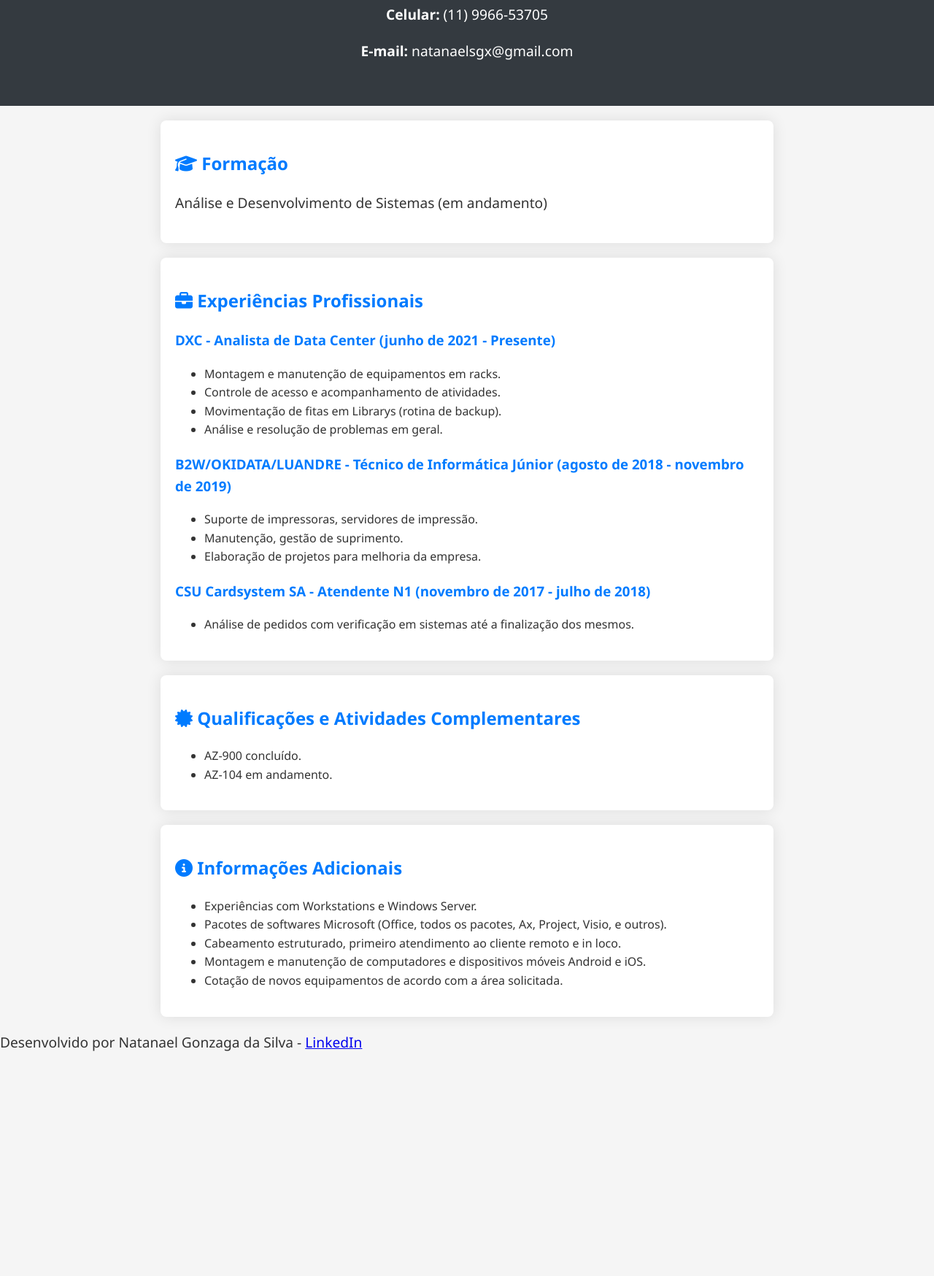
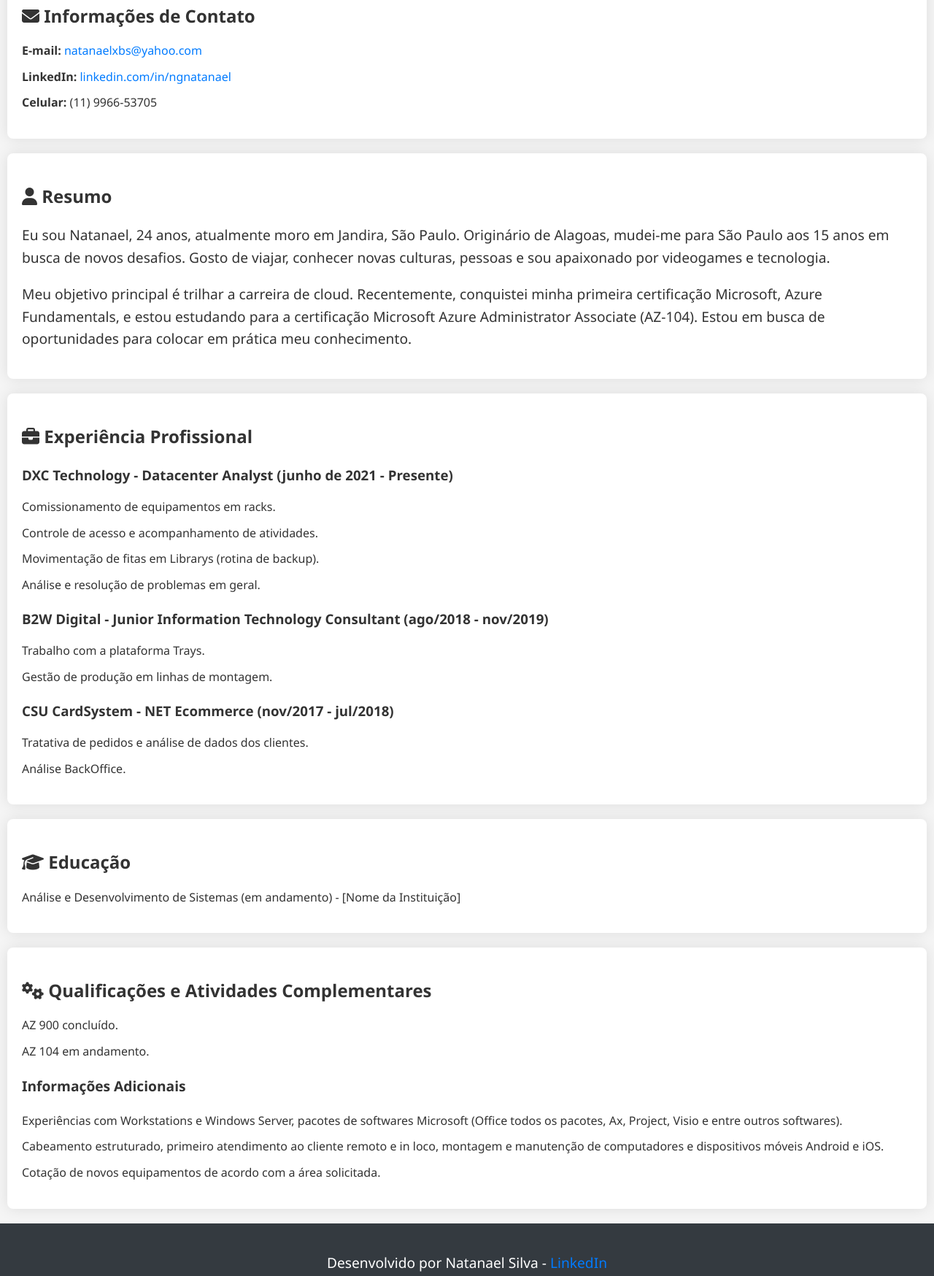
Before and after one commit to NgNatanael/portifolio-natanael, a plain HTML site: page index.html in a window 1280 px wide. Shown: the part 279-2027 px from the top of the page at 73% size. Before the commit the page ends 1741 px from the top, so only its background shows below. Drawn offline with Linux system fonts and the light colour scheme.

Commit message:
mudei a visualização e fiz algumas alterações

```diff
--- a/index.html
+++ b/index.html
@@ -3,32 +3,46 @@
 <head>
     <meta charset="UTF-8">
     <meta name="viewport" content="width=device-width, initial-scale=1.0">
-    <title>Natanael Gonzaga da Silva - Analista de Data Center</title>
     <link rel="stylesheet" href="style.css">
+    <title>Natanael Silva - Cloud Analyst</title>
 </head>
 <body>
 
 <header>
-    <h1>Natanael Gonzaga da Silva</h1>
-    <p>Brasileiro, solteiro, 24 anos</p>
-    <p>Jardim Patriarca, Jandira, SP</p>
-    <p><strong>LinkedIn:</strong> <a href="www.linkedin.com/in/ngnatanael" target="_blank">www.linkedin.com/in/ngnatanael</a></p>
-    <p><strong>Celular:</strong> (11) 9966-53705</p>
-    <p><strong>E-mail:</strong> natanaelsgx@gmail.com</p>
+    <h1>Natanael Silva</h1>
+    <p>Cloud Analyst em Preparação | Azure AZ-900 ✔ | Azure AZ-104</p>
 </header>
 
-<section class="education">
-    <h2><i class="fas fa-graduation-cap"></i> Formação</h2>
-    <p>Análise e Desenvolvimento de Sistemas (em andamento)</p>
+<section class="contact">
+    <h2><i class="fas fa-envelope"></i> Informações de Contato</h2>
+    <ul>
+        <li><strong>E-mail:</strong> <a href="mailto:natanaelxbs@yahoo.com">natanaelxbs@yahoo.com</a></li>
+        <li><strong>LinkedIn:</strong> <a href="https://www.linkedin.com/in/ngnatanael" target="_blank">linkedin.com/in/ngnatanael</a></li>
+        <li><strong>Celular:</strong> (11) 9966-53705</li>
+    </ul>
+</section>
+
+<section class="summary">
+    <h2><i class="fas fa-user"></i> Resumo</h2>
+    <p>
+        Eu sou Natanael, 24 anos, atualmente moro em Jandira, São Paulo. Originário de Alagoas,
+        mudei-me para São Paulo aos 15 anos em busca de novos desafios. Gosto de viajar, conhecer
+        novas culturas, pessoas e sou apaixonado por videogames e tecnologia.
+    </p>
+    <p>
+        Meu objetivo principal é trilhar a carreira de cloud. Recentemente, conquistei minha primeira
+        certificação Microsoft, Azure Fundamentals, e estou estudando para a certificação Microsoft Azure
+        Administrator Associate (AZ-104). Estou em busca de oportunidades para colocar em prática
+        meu conhecimento.
+    </p>
 </section>
 
 <section class="experience">
-    <h2><i class="fas fa-briefcase"></i> Experiências Profissionais</h2>
-
+    <h2><i class="fas fa-briefcase"></i> Experiência Profissional</h2>
     <div class="job">
-        <h3>DXC - Analista de Data Center (junho de 2021 - Presente)</h3>
+        <h3>DXC Technology - Datacenter Analyst (junho de 2021 - Presente)</h3>
         <ul>
-            <li>Montagem e manutenção de equipamentos em racks.</li>
+            <li>Comissionamento de equipamentos em racks.</li>
             <li>Controle de acesso e acompanhamento de atividades.</li>
             <li>Movimentação de fitas em Librarys (rotina de backup).</li>
             <li>Análise e resolução de problemas em geral.</li>
@@ -36,44 +50,47 @@
     </div>
 
     <div class="job">
-        <h3>B2W/OKIDATA/LUANDRE - Técnico de Informática Júnior (agosto de 2018 - novembro de 2019)</h3>
+        <h3>B2W Digital - Junior Information Technology Consultant (ago/2018 - nov/2019)</h3>
         <ul>
-            <li>Suporte de impressoras, servidores de impressão.</li>
-            <li>Manutenção, gestão de suprimento.</li>
-            <li>Elaboração de projetos para melhoria da empresa.</li>
+            <li>Trabalho com a plataforma Trays.</li>
+            <li>Gestão de produção em linhas de montagem.</li>
         </ul>
     </div>
 
     <div class="job">
-        <h3>CSU Cardsystem SA - Atendente N1 (novembro de 2017 - julho de 2018)</h3>
+        <h3>CSU CardSystem - NET Ecommerce (nov/2017 - jul/2018)</h3>
         <ul>
-            <li>Análise de pedidos com verificação em sistemas até a finalização dos mesmos.</li>
+            <li>Tratativa de pedidos e análise de dados dos clientes.</li>
+            <li>Análise BackOffice.</li>
         </ul>
     </div>
-
 </section>
 
-<section class="qualifications">
-    <h2><i class="fas fa-certificate"></i> Qualificações e Atividades Complementares</h2>
+<section class="education">
+    <h2><i class="fas fa-graduation-cap"></i> Educação</h2>
     <ul>
-        <li>AZ-900 concluído.</li>
-        <li>AZ-104 em andamento.</li>
+        <li>Análise e Desenvolvimento de Sistemas (em andamento) - [Nome da Instituição]</li>
     </ul>
 </section>
 
-<section class="additional-info">
-    <h2><i class="fas fa-info-circle"></i> Informações Adicionais</h2>
+<section class="skills">
+    <h2><i class="fas fa-cogs"></i> Qualificações e Atividades Complementares</h2>
     <ul>
-        <li>Experiências com Workstations e Windows Server.</li>
-        <li>Pacotes de softwares Microsoft (Office, todos os pacotes, Ax, Project, Visio, e outros).</li>
-        <li>Cabeamento estruturado, primeiro atendimento ao cliente remoto e in loco.</li>
-        <li>Montagem e manutenção de computadores e dispositivos móveis Android e iOS.</li>
+        <li>AZ 900 concluído.</li>
+        <li>AZ 104 em andamento.</li>
+    </ul>
+    <p><strong>Informações Adicionais</strong></p>
+    <ul>
+        <li>Experiências com Workstations e Windows Server, pacotes de softwares Microsoft (Office todos os pacotes, Ax, Project, Visio e entre outros softwares).</li>
+        <li>Cabeamento estruturado, primeiro atendimento ao cliente remoto e in loco, montagem e manutenção de computadores e dispositivos móveis Android e iOS.</li>
         <li>Cotação de novos equipamentos de acordo com a área solicitada.</li>
     </ul>
 </section>
 
+<!-- Adicione outras seções como Projetos Pessoais, Certificações, etc., conforme necessário -->
+
 <footer>
-    <p>Desenvolvido por Natanael Gonzaga da Silva - <a href="www.linkedin.com/in/ngnatanael" target="_blank">LinkedIn</a></p>
+    <p>Desenvolvido por Natanael Silva - <a href="https://www.linkedin.com/in/ngnatanael" target="_blank">LinkedIn</a></p>
 </footer>
 
 <script src="https://kit.fontawesome.com/833b06be46.js" crossorigin="anonymous"></script>
--- a/style.css
+++ b/style.css
@@ -10,12 +10,13 @@ body {
 header {
     background-color: #343a40;
     color: #ffffff;
-    padding: 40px 0;
+    padding: 40px 20px;
     text-align: center;
 }
 
 h1 {
     font-size: 2em;
+    margin-bottom: 10px;
 }
 
 p {
@@ -23,8 +24,8 @@ p {
 }
 
 section {
-    max-width: 800px;
-    margin: 20px auto;
+    max-width: 100%;
+    margin: 20px 10px;
     padding: 20px;
     background-color: #ffffff;
     box-shadow: 0 0 20px rgba(0, 0, 0, 0.1);
@@ -32,5 +33,30 @@ section {
 }
 
 h2, h3 {
+    margin-bottom: 10px;
+}
+
+ul {
+    list-style-type: none;
+    padding: 0;
+}
+
+ul li {
+    margin-bottom: 10px;
+}
+
+a {
     color: #007bff;
-    font
+    text-decoration: none;
+}
+
+a:hover {
+    text-decoration: underline;
+}
+
+footer {
+    text-align: center;
+    padding: 20px 10px;
+    background-color: #343a40;
+    color: #ffffff;
+}
```
